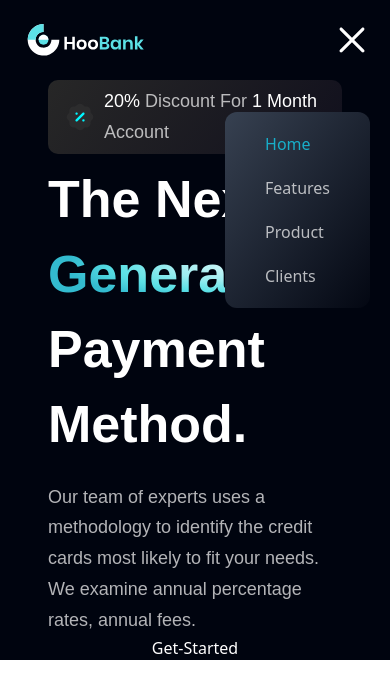
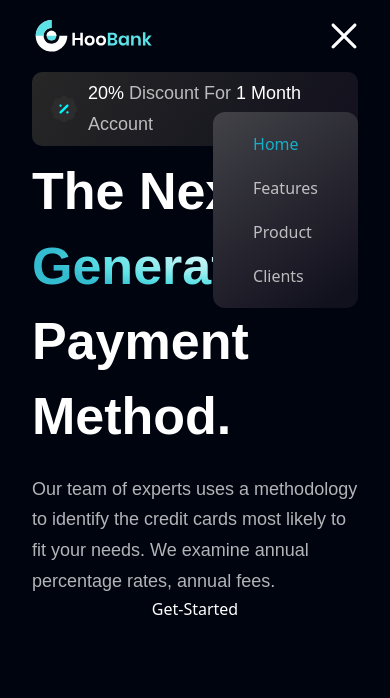
Before and after one commit to MasterCodeDevelop/HooBank, an Angular app: page / in a window 390 px wide. Both pictures are taken after a click on the button 352 px from the left and 40 px from the top of the page. Shown: the top 698 px of the page. Built offline with nearby package versions, Linux system fonts and the light colour scheme.

Commit message:
fix: Update styling and animations for 'header', 'body', and 'home'
- 'header': Modified the navbar background for mobile and added animations
- 'body': Adjusted padding and gap values
- 'home': Removed unnecessary padding

```diff
--- a/src/app/app.component.html
+++ b/src/app/app.component.html
@@ -1,5 +1,8 @@
 <body
-  class="relative z-0 bg-primary w-full h-full overflow-hidden sm:px-16 px-6 text-white"
+  [ngClass]="[
+    'relative z-0 bg-primary w-full min-h-screen px-8 py-5 text-white flex flex-col gap-5 ',
+    'sm:px-16 sm:py-10 sm:gap-7'
+  ]"
 >
   <app-header></app-header>
   <app-home></app-home>
--- a/src/app/header/header.component.html
+++ b/src/app/header/header.component.html
@@ -1,6 +1,4 @@
-<header
-  [ngClass]="['header', 'sm:px-16', 'flex py-6 justify-center items-center']"
->
+<header [ngClass]="['header', 'flex justify-center items-center']">
   <nav class="w-full flex justify-between items-center">
     <img
       src="../../assets/logo.svg"
@@ -19,10 +17,11 @@
     <ul
       ng-init="navLinks"
       [ngClass]="[
-        'flex gap-5 nav-bar ',
-        'max-sm:absolute max-sm:flex-col max-sm:bg-gradient-to-br from-gray-700 to-gray-950',
+        'flex gap-5 nav-bar',
+        'max-sm:absolute max-sm:flex-col bg-black-gradient',
+
         toggle
-          ? 'max-sm:flex max-sm:top-28 max-sm:right-5 max-sm:py-5 max-sm:px-10 max-sm:rounded-xl'
+          ? 'max-sm:flex sidebar max-sm:top-28 max-sm:right-8 max-sm:py-5 max-sm:px-10 max-sm:rounded-xl'
           : 'max-sm:hidden'
       ]"
     >
--- a/src/app/header/header.component.scss
+++ b/src/app/header/header.component.scss
@@ -1,3 +1,24 @@
 .nav-link.active {
   color: rgb(24, 174, 201);
 }
+@media (max-width: 768px) {
+  .bg-black-gradient {
+    background: linear-gradient(
+      144.39deg,
+      #ffffff -278.56%,
+      #6d6d6d -78.47%,
+      #11101d 91.61%
+    );
+  }
+}
+.sidebar {
+  animation: slide-top 0.5s cubic-bezier(0.25, 0.46, 0.45, 0.94) both;
+}
+@keyframes slide-top {
+  0% {
+    transform: translateY(100px);
+  }
+  100% {
+    transform: translateY(0);
+  }
+}
--- a/src/app/home/home.component.html
+++ b/src/app/home/home.component.html
@@ -1,8 +1,6 @@
 <section id="home" [ngClass]="['flex flex-col', 'md:flex-row']">
   <!--######### HERO #########-->
-  <div
-    class="flex flex-1 justify-center items-start flex-col xl:px-0 sm:px-16 px-6"
-  >
+  <div class="flex flex-1 justify-center items-start flex-col">
     <div
       class="flex flex-row items-center py-[6px] px-4 bg-discount-gradient rounded-[10px] mb-2"
     >
@@ -21,7 +19,12 @@
 
     <div class="flex flex-row justify-between items-center w-full">
       <h1
-        class="flex-1 font-poppins font-semibold ss:text-[72px] text-[52px] text-white ss:leading-[100.8px] leading-[75px]"
+        class=""
+        [ngClass]="[
+          'flex-1 font-poppins font-semibold text-[52px] text-white',
+          'text-[52px] leading-[75px]',
+          'ss:text-[72px] ss:leading-[100.8px]'
+        ]"
       >
         The Next <br class="sm:block hidden" />{{ ' ' }}
         <span class="text-gradient">Generation</span>{{ ' ' }}
@@ -33,7 +36,12 @@
     </div>
 
     <h1
-      class="font-poppins font-semibold ss:text-[68px] text-[52px] text-white ss:leading-[100.8px] leading-[75px] w-full"
+      class="    "
+      [ngClass]="[
+        'w-full font-poppins font-semibold  text-white',
+        'text-[52px] leading-[75px] ',
+        'ss:text-[68px] ss:leading-[100.8px]'
+      ]"
     >
       Payment Method.
     </h1>
@@ -45,7 +53,7 @@
       likely to fit your needs. We examine annual percentage rates, annual fees.
     </p>
   </div>
-  <div class="ss:hidden flex justify-center items-center">
+  <div [ngClass]="['flex justify-center items-center', 'ss:hidden']">
     <!--## add GetStarted ##-->
     <span>Get-Started</span>
   </div>
```
